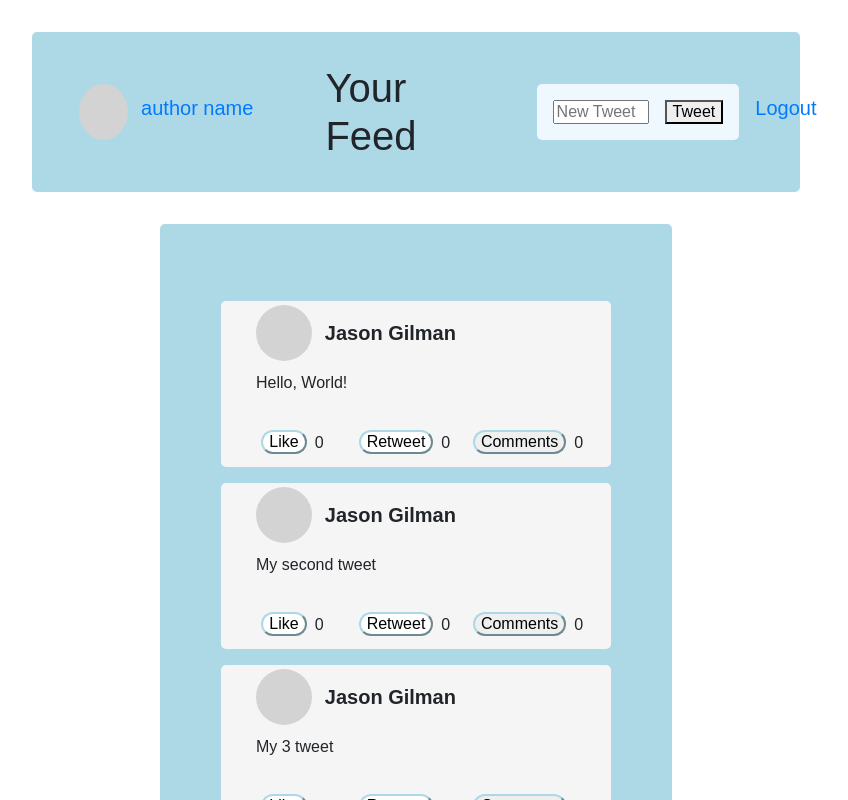
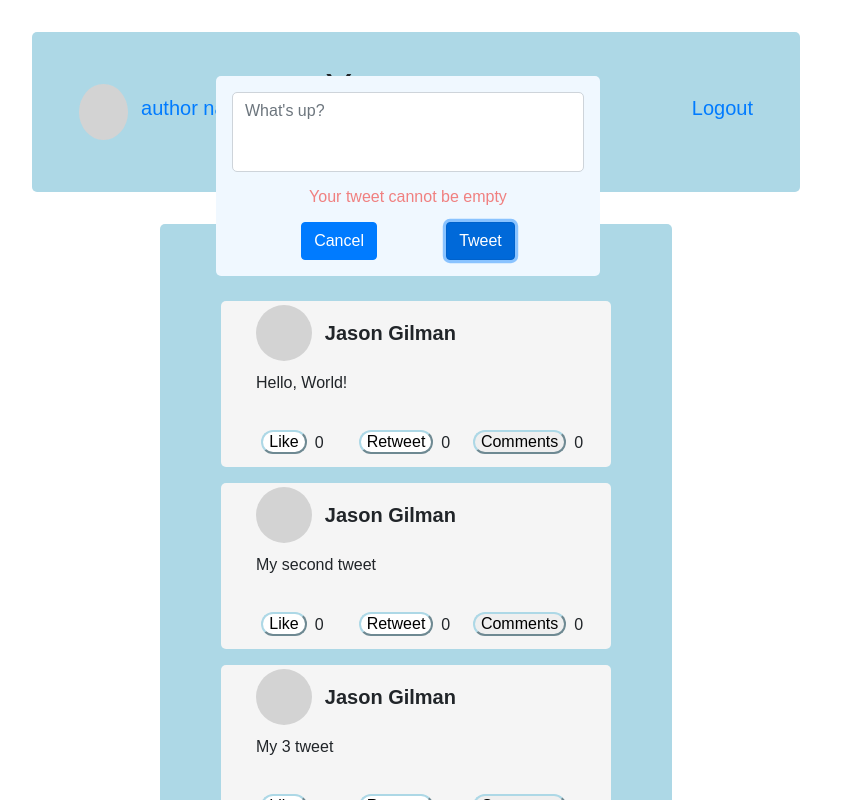
Before and after one commit to JasonGilman18/twitter-clone, an Angular app: page /feed/1 in a window 1280 px wide. Both pictures are taken after a click on the button "Tweet". Shown: the whole page, without its empty margins (224-1072 px from the left). Built offline with nearby package versions, Linux system fonts and the light colour scheme.

Commit message:
new tweet working

```diff
--- a/src/app/feed/feed.component.css
+++ b/src/app/feed/feed.component.css
@@ -4,7 +4,7 @@
 }
 
 #headerContainer {
-    min-height: 10vh;
+    min-height: 14vh;
     width: 60vw;
     background-color: lightblue;
     margin-bottom: 2rem;
@@ -47,7 +47,7 @@
 #logoutContainer {
     display: flex;
     align-items: center;
-    justify-content: space-between;
+    justify-content: flex-end;
 }
 
 #feedContainer {
@@ -66,17 +66,48 @@
     border-radius: 5px;
 }
 
-#newTweetBox {
+.container.newTweetBoxUnfocused {
     height: fit-content;
     width: fit-content;
     padding: 1rem;
     background-color: aliceblue;
     border-radius: 5px;
     display: flex;
+    justify-content: center;
+    align-items: center;
     margin-right: 1rem;
 }
 
-#newTweetBox input {
-    width: 6rem;
+.container.newTweetBoxFocused {
+    padding: 1rem;
+    background-color: aliceblue;
+    border-radius: 5px;
+    position: fixed;
+    top: 4.75rem;
+    right: 28.5rem;
+    height: fit-content;
+    width: 30vw;
+    z-index: 99;
+    margin-right: 0px;
+    display: flex;
+    flex-direction: column;
+    justify-content: flex-start;
+    align-items: center;
+    transition: top 5s, right 5s;
+    text-align: start;
+}
+
+.form-control.textareaFocused {
+    border-radius: 5px;
+    height: 10vh;
+    margin-bottom: 1rem;
+}
+
+.form-control.textareaUnfocused {
     margin-right: 1rem;
+    border-radius: 5px;
 }
+
+.newTweetErrorMsg {
+    color: lightcoral;
+}
--- a/src/app/feed/feed.component.html
+++ b/src/app/feed/feed.component.html
@@ -9,9 +9,13 @@
                 <h1 id="feedTitle">Your Feed</h1>
             </div>
             <div class="container" id="logoutContainer">
-                <div class="container" id="newTweetBox">
-                    <input type="text" placeholder="New Tweet">
-                    <button>Tweet</button>
+                <div #newTweetBox class="{{newTweetOpen ? 'container newTweetBoxFocused' : 'container newTweetBoxUnfocused'}}">
+                    <textarea [(ngModel)]="newTweetInput" name="newTweetInput" (focus)="newTweetFocused()" class="{{newTweetOpen ? 'form-control textareaFocused' : 'form-control textareaUnfocused'}}" placeholder="What's up?" style="resize: none;"></textarea>
+                    <p [ngStyle]="{display: newTweetError ? 'block': 'none'}" class="newTweetErrorMsg">{{newTweetErrorMsg}}</p>
+                    <div class="container" style="display: flex;justify-content: space-evenly;align-items: center;margin: 0px;padding: 0px;">
+                        <button (click)="cancelTweet()" [ngStyle]="{display: newTweetOpen ? 'block': 'none'}" class="btn btn-primary">Cancel</button>
+                        <button (click)="publishTweet()" class="btn btn-primary">Tweet</button>
+                    </div>
                 </div>
                 <a routerLink="/" routerLinkActive="active" ariaCurrentWhenActive="page"><h5>Logout</h5></a>
             </div>
--- a/src/app/feed/feed.component.ts
+++ b/src/app/feed/feed.component.ts
@@ -1,16 +1,17 @@
 import { CommonModule } from '@angular/common';
-import { Component, OnInit } from '@angular/core';
+import { Component, ElementRef, OnInit, ViewChild } from '@angular/core';
 import { ActivatedRoute, Router, RouterLink, RouterLinkActive, RouterOutlet } from '@angular/router';
 import { TweetDetails } from '../model/tweet-details';
 import { User } from '../model/user';
 import { UserDataService } from '../model/user.service';
 import { TweetDataService } from '../model/tweet.service';
 import { TweetComponent } from '../tweet/tweet.component';
+import { FormsModule } from '@angular/forms';
 
 @Component({
   selector: 'app-feed',
   standalone: true,
-  imports: [CommonModule, RouterOutlet, RouterLinkActive, RouterLink, TweetComponent],
+  imports: [CommonModule, RouterOutlet, RouterLinkActive, RouterLink, TweetComponent, FormsModule],
   providers: [UserDataService, TweetDataService],
   templateUrl: './feed.component.html',
   styleUrl: './feed.component.css'
@@ -19,6 +20,13 @@ export class FeedComponent implements OnInit {
 
   user: User;
   tweets: TweetDetails[];
+  newTweetOpen: boolean = false;
+  newTweetError: boolean = false;
+  newTweetInput: string = "";
+  newTweetErrorMsg: string = "";
+
+  @ViewChild('newTweetBox')
+  private newTweetBoxDom: ElementRef<HTMLDivElement>;
 
   constructor(
     private route: ActivatedRoute,
@@ -41,4 +49,41 @@ export class FeedComponent implements OnInit {
     }
   }
 
+  newTweetFocused() {
+    this.newTweetOpen = true;
+  }
+
+  newTweetFocusOut() {
+    this.newTweetOpen = false;
+  }
+
+  publishTweet() {
+    if (!this.newTweetOpen) {
+      this.newTweetOpen = true;
+      this.newTweetError = true;
+      this.newTweetErrorMsg = "Your tweet cannot be empty";
+    }
+
+    if (this.newTweetInput != "") {
+      if (this.newTweetInput.length <= 280) {
+        this.tweetDataService.addTweet(new TweetDetails(this.user.id, this.newTweetInput));
+        this.newTweetInput = "";
+        this.newTweetOpen = false;
+        this.newTweetError = false;
+      } else {
+        this.newTweetError = true;
+        this.newTweetErrorMsg = "Your tweet can only be 280 characters";
+      }
+    } else {
+      this.newTweetError = true;
+      this.newTweetErrorMsg = "Your tweet cannot be empty";
+    }
+  }
+
+  cancelTweet() {
+    this.newTweetInput = "";
+    this.newTweetOpen = false;
+    this.newTweetError = false;
+  }
+
 }
--- a/src/app/model/tweet.service.ts
+++ b/src/app/model/tweet.service.ts
@@ -20,7 +20,7 @@ export class TweetDataService {
         return TweetDataService.tweets;
     }
 
-    addTweets(newTweet: TweetDetails) {
+    addTweet(newTweet: TweetDetails) {
         TweetDataService.tweets.push(newTweet);
     }
 
```
